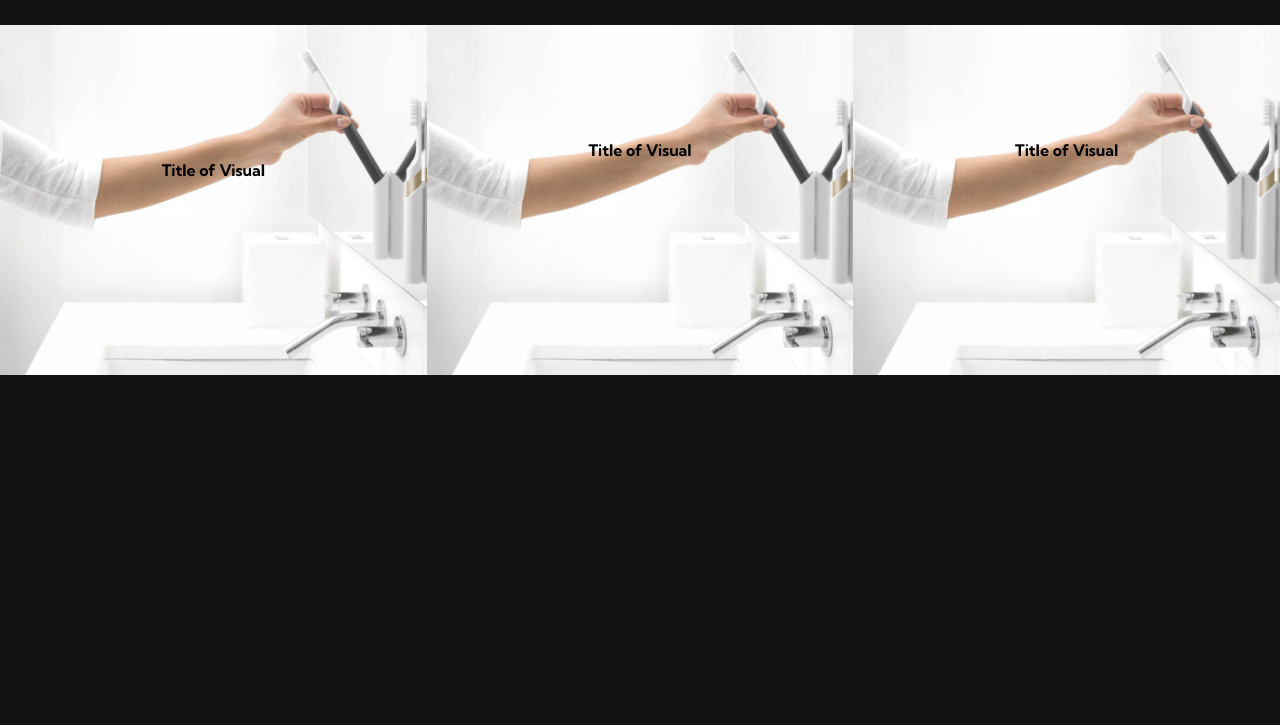
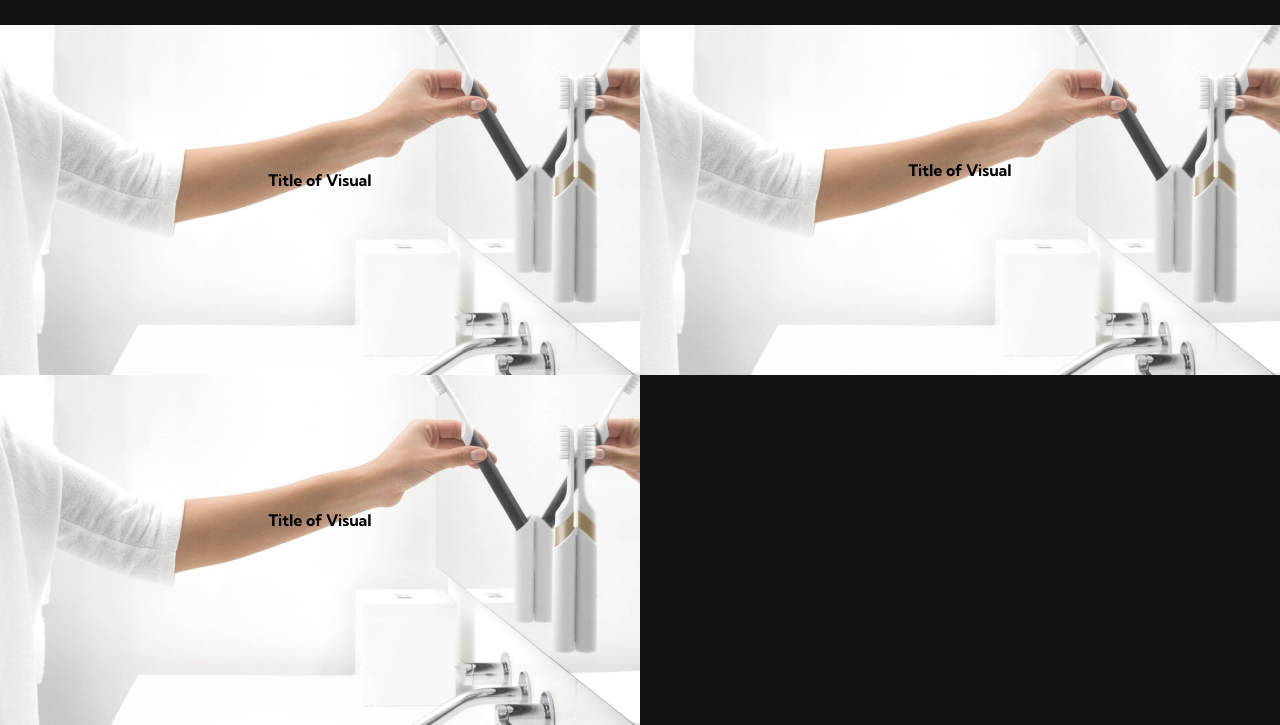
Before and after one commit to andrewzee23/personality_prediction, a Flask app: page /visuals in a window 1280 px wide. Shown: the part 80-805 px from the top of the page. Before the commit the page ends 455 px from the top, so only its background shows below. Run offline with Flask 2, Linux system fonts and the light colour scheme.

Commit message:
minor change to container

```diff
--- a/static/css/visuals.css
+++ b/static/css/visuals.css
@@ -4,7 +4,7 @@ body {
 /* visuals html */
 .container {
     display: grid;
-    grid-template-columns: 1fr 1fr 1fr;
+    grid-template-columns: 1fr 1fr;
     margin-top: 25px;
 }
 
```
